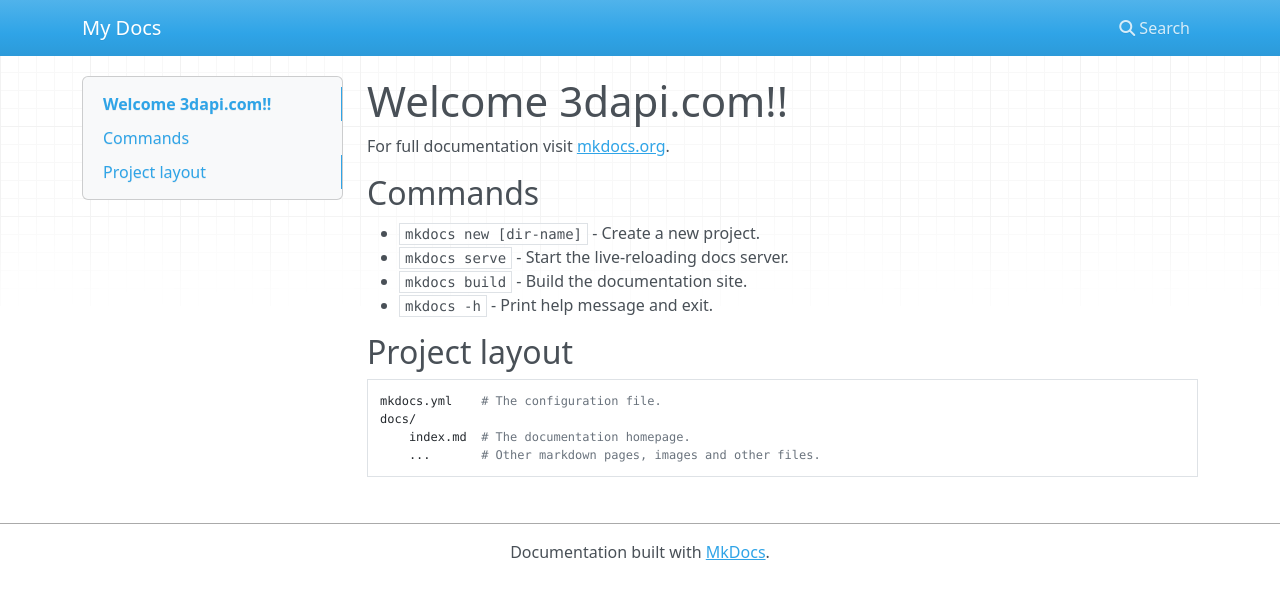
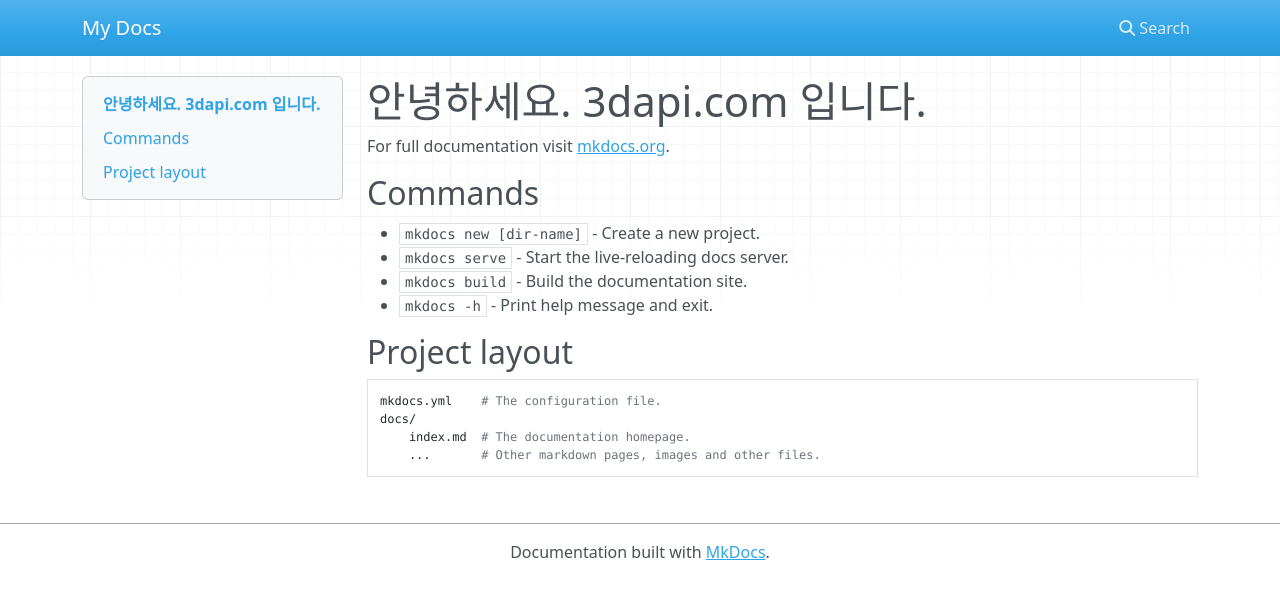
Before and after one commit to 3dapi/wiki, an MkDocs documentation site: the page built from docs/index.md, in a window 1280 px wide. Shown: the top 599 px of the page. Built offline with MkDocs 1.6.1, drawn with Linux system fonts in a browser that asks for light colours; nearby versions of some CDN libraries.

Commit message:
문구 수정

```diff
--- a/docs/index.md
+++ b/docs/index.md
@@ -1,4 +1,4 @@
-# Welcome 3dapi.com!!
+# 안녕하세요. 3dapi.com 입니다.
 
 For full documentation visit [mkdocs.org](https://www.mkdocs.org).
 
```
